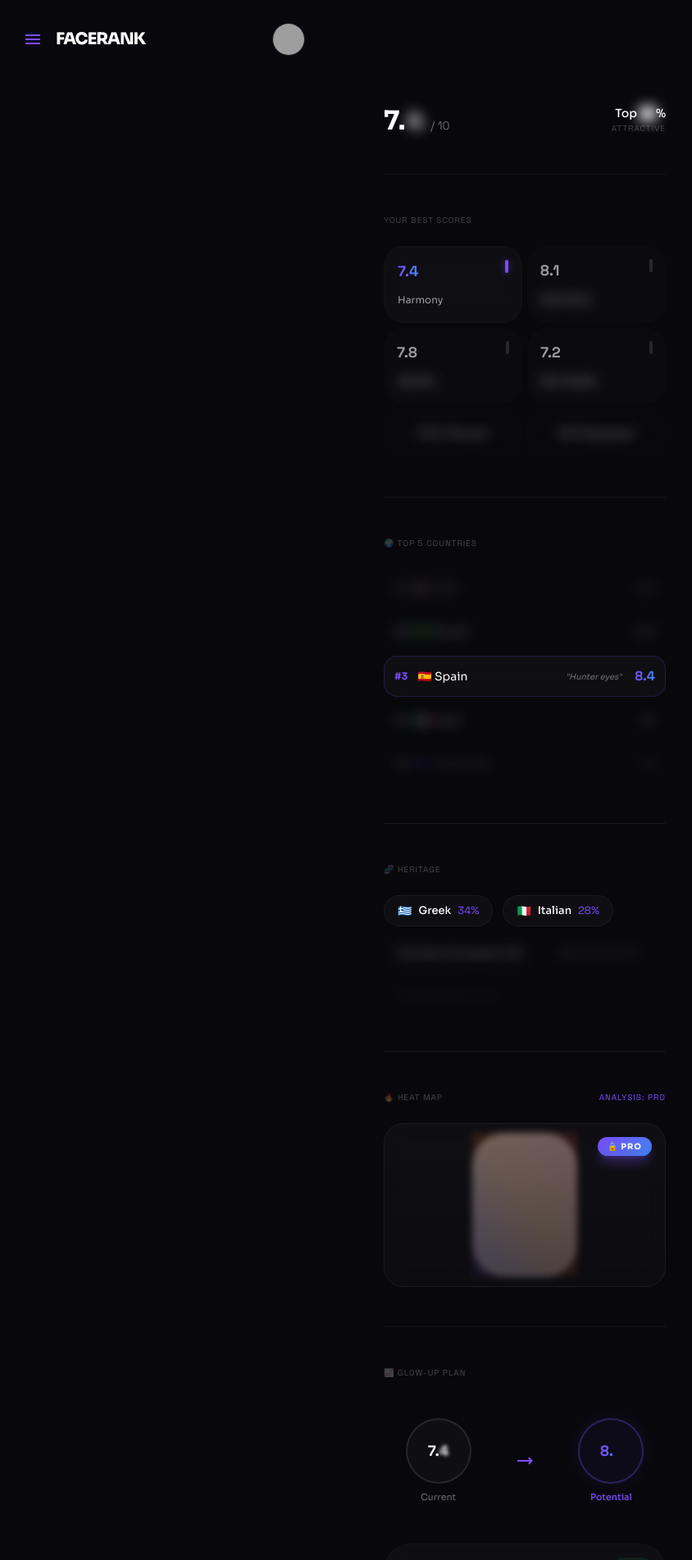
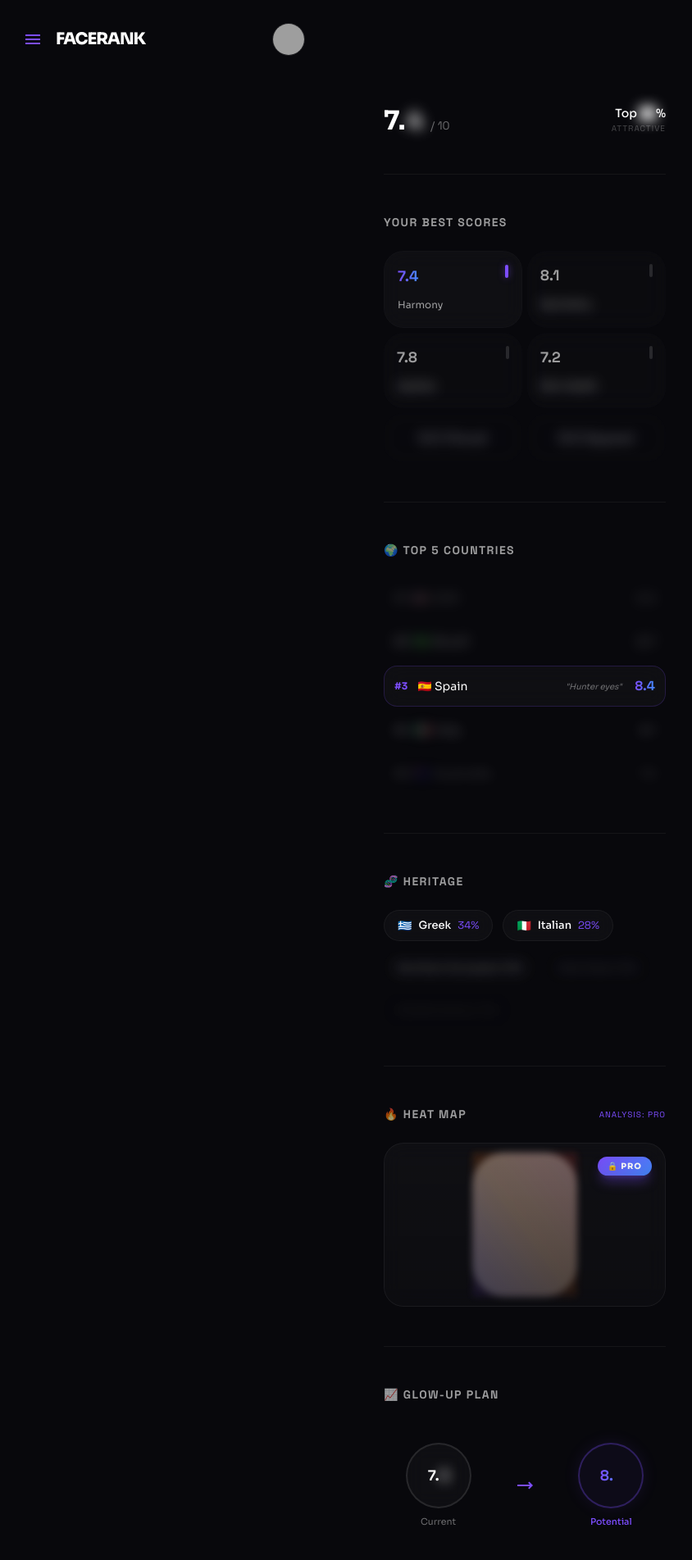
Before and after one commit to mjkunnen/facerank, a Next.js app: page /results in a window 1280 px wide. Shown: the top 1903 px of the page at 82% size, without its empty margins (0-844 px from the left). Built offline with nearby package versions, Linux system fonts and the light colour scheme; grey boxes are pictures that could not be loaded.

Commit message:
fix: bigger bolder section titles on FIFA card, heavier blur on glow-up decimals

```diff
--- a/src/app/results/page.tsx
+++ b/src/app/results/page.tsx
@@ -40,7 +40,7 @@ export default function ResultsPage() {
 
         {/* SECTION 2: YOUR BEST SCORES */}
         <section className="space-y-6">
-          <h3 className="text-[10px] font-label opacity-25 uppercase tracking-widest">Your best scores</h3>
+          <h3 className="text-[14px] font-bold font-label uppercase tracking-widest text-white/60">Your best scores</h3>
           <div className="grid grid-cols-2 gap-[6px]">
             {/* Visible Stat */}
             <div className="glass-card p-4 rounded-xl border border-white/[0.02]">
@@ -86,7 +86,7 @@ export default function ResultsPage() {
 
         {/* SECTION 3: WORLD RANKINGS */}
         <section className="space-y-6 cursor-pointer" onClick={scrollToUnlock}>
-          <h3 className="text-[10px] font-label opacity-25 uppercase tracking-widest">🌍 Top 5 Countries</h3>
+          <h3 className="text-[14px] font-bold font-label uppercase tracking-widest text-white/60">🌍 Top 5 Countries</h3>
           <div className="space-y-[5px]">
             <div className="flex items-center justify-between p-3 heavy-blur opacity-20">
               <span>#1 🇺🇸 USA</span>
@@ -121,7 +121,7 @@ export default function ResultsPage() {
 
         {/* SECTION 4: HERITAGE */}
         <section className="space-y-6 cursor-pointer" onClick={scrollToUnlock}>
-          <h3 className="text-[10px] font-label opacity-25 uppercase tracking-widest">🧬 Heritage</h3>
+          <h3 className="text-[14px] font-bold font-label uppercase tracking-widest text-white/60">🧬 Heritage</h3>
           <div className="flex flex-wrap gap-3">
             <div className="px-4 py-2 glass-card rounded-full flex items-center gap-2 border border-white/5">
               <span className="text-sm">🇬🇷</span>
@@ -150,7 +150,7 @@ export default function ResultsPage() {
         {/* SECTION 5: HEAT MAP */}
         <section className="space-y-6 cursor-pointer" onClick={scrollToUnlock}>
           <div className="flex justify-between items-center">
-            <h3 className="text-[10px] font-label opacity-25 uppercase tracking-widest">🔥 Heat Map</h3>
+            <h3 className="text-[14px] font-bold font-label uppercase tracking-widest text-white/60">🔥 Heat Map</h3>
             <span className="text-[10px] font-label text-primary tracking-widest uppercase">Analysis: Pro</span>
           </div>
           <div className="relative h-[200px] w-full glass-card rounded-3xl overflow-hidden flex items-center justify-center border border-white/5">
@@ -175,18 +175,18 @@ export default function ResultsPage() {
 
         {/* SECTION 6: GLOW-UP PLAN */}
         <section className="space-y-8 cursor-pointer" onClick={scrollToUnlock}>
-          <h3 className="text-[10px] font-label opacity-25 uppercase tracking-widest">📈 Glow-Up Plan</h3>
+          <h3 className="text-[14px] font-bold font-label uppercase tracking-widest text-white/60">📈 Glow-Up Plan</h3>
           <div className="flex items-center justify-around py-4">
             <div className="flex flex-col items-center gap-2">
               <div className="w-20 h-20 rounded-full border-2 border-white/10 flex items-center justify-center glass-card">
-                <span className="text-lg font-bold font-label">7.<span className="soft-blur">4</span></span>
+                <span className="text-lg font-bold font-label">7.<span className="heavy-blur">4</span></span>
               </div>
               <span className="text-[11px] opacity-40">Current</span>
             </div>
             <span className="material-symbols-outlined text-primary text-3xl">trending_flat</span>
             <div className="flex flex-col items-center gap-2">
               <div className="w-20 h-20 rounded-full border-2 border-primary/30 flex items-center justify-center bg-primary/5 shadow-[0_0_20px_rgba(124,77,255,0.1)]">
-                <span className="text-lg font-bold font-label text-gradient">8.<span className="soft-blur">2</span></span>
+                <span className="text-lg font-bold font-label text-gradient">8.<span className="heavy-blur">2</span></span>
               </div>
               <span className="text-[11px] font-medium text-primary">Potential</span>
             </div>
@@ -214,7 +214,7 @@ export default function ResultsPage() {
 
         {/* SECTION 7: BEST HAIRSTYLE */}
         <section className="space-y-6 cursor-pointer" onClick={scrollToUnlock}>
-          <h3 className="text-[10px] font-label opacity-25 uppercase tracking-widest">💇 Best Hairstyle</h3>
+          <h3 className="text-[14px] font-bold font-label uppercase tracking-widest text-white/60">💇 Best Hairstyle</h3>
           <div className="space-y-3">
             <div className="p-4 glass-card rounded-2xl opacity-40 heavy-blur">
               Buzz Cut — masculine aesthetic
```
